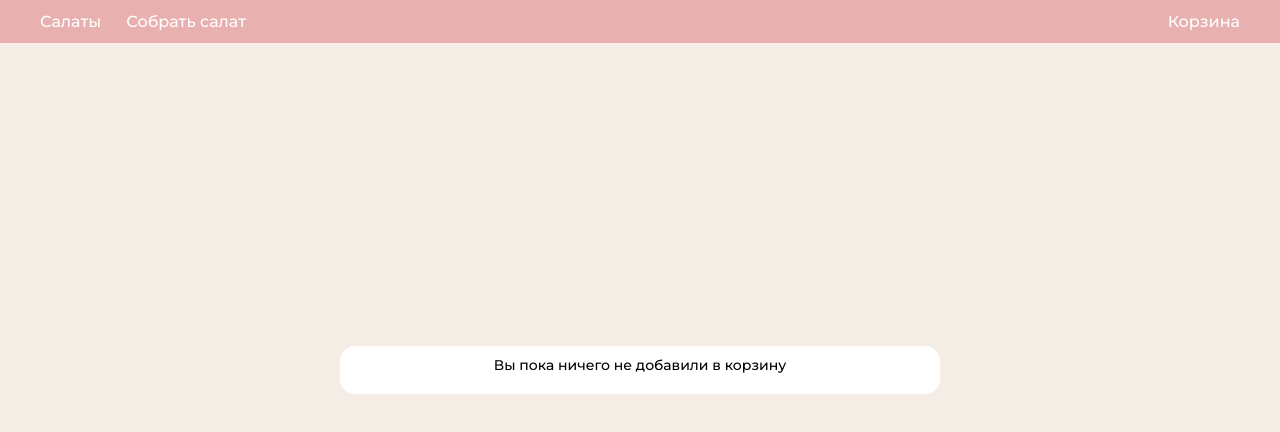
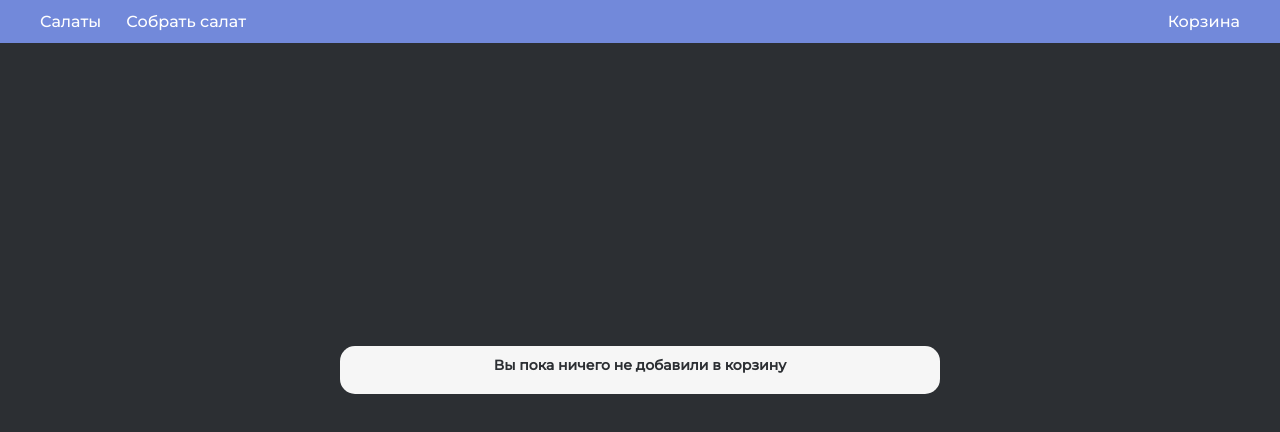
Before and after one commit to aralon2843/abk-test-task, a React (Create React App) app: page /order in a window 1280 px wide. Shown: the top 432 px of the page. Built offline with nearby package versions, Linux system fonts and the light colour scheme.

Commit message:
feat: redesign

```diff
--- a/src/components/Create/Create.tsx
+++ b/src/components/Create/Create.tsx
@@ -6,7 +6,6 @@ import { addOrder } from '../../store/order/actions';
 import { RootState } from '../../store/store';
 import { Container, Content } from '../App/App.styles';
 import CreatedSalad from '../CreatedSalad/CreatedSalad';
-import { FlexContainer } from '../App/App.styles';
 import Header from '../Header/Header';
 import Loader from '../Loader/Loader';
 import Molecules from '../Molecules/Molecules';
--- a/src/components/Header/Header.styles.ts
+++ b/src/components/Header/Header.styles.ts
@@ -7,7 +7,7 @@ export const HeaderWrapper = styled.header`
   left: 0;
   width: 100%;
   z-index: 10;
-  background-color: ${({ theme }) => theme.colors.pink};
+  background-color: ${({ theme }) => theme.colors.blue};
 `;
 
 export const HeaderInner = styled.div`
@@ -21,7 +21,6 @@ export const Menu = styled.ul`
   align-items: center;
   justify-content: space-between;
   color: ${({ theme }) => theme.colors.white};
-  font-weight: 500;
   font-size: 16px;
 
   @media (max-width: 768px) {
@@ -34,7 +33,7 @@ export const MenuItem = styled.li`
   cursor: pointer;
   transition: 0.3s ease all;
   &:hover {
-    color: ${({ theme }) => theme.colors.coral};
+    color: ${({ theme }) => theme.colors.dark};
   }
   &:last-child {
     margin-right: 0;
--- a/src/components/Loader/Loader.styles.css
+++ b/src/components/Loader/Loader.styles.css
@@ -11,7 +11,6 @@
   position: relative;
   width: 55px;
   height: 55px;
-  /* margin-top: 15px; */
 }
 .lds-roller div {
   animation: lds-roller 1.2s cubic-bezier(0.5, 0, 0.5, 1) infinite;
@@ -24,7 +23,7 @@
   width: 4px;
   height: 4px;
   border-radius: 50%;
-  background: #c26522;
+  background: #7289da;
   margin: -4px 0 0 -4px;
 }
 .lds-roller div:nth-child(1) {
--- a/src/components/Molecules/Molecules.styles.ts
+++ b/src/components/Molecules/Molecules.styles.ts
@@ -11,7 +11,8 @@ export const MoleculesWrapper = styled.div`
 
 export const MoleculeWrapper = styled.div`
   flex: 0 1 170px;
-  background-color: ${({ theme }) => theme.colors.white};
+  background-color: ${({ theme }) => theme.colors.light};
+  color: ${({ theme }) => theme.colors.dark};
   border-radius: 10px;
   display: flex;
   flex-direction: column;
@@ -35,7 +36,6 @@ export const Image = styled.img`
 export const Title = styled.h2`
   flex: 1 1 auto;
   font-size: 14px;
-  font-weight: 500;
   text-align: center;
   margin-bottom: 10px;
   @media (max-width: 768px) {
@@ -44,7 +44,6 @@ export const Title = styled.h2`
 `;
 export const Quantity = styled.p`
   flex: 1 1 auto;
-  font-weight: 500;
   font-size: 18px;
   margin-bottom: 10px;
   @media (max-width: 768px) {
@@ -55,7 +54,6 @@ export const Price = styled.div`
   flex: 1 1 auto;
   padding: 5px 10px;
   border-radius: 10px;
-  font-weight: 500;
   margin-bottom: 10px;
   text-align: center;
   @media (max-width: 768px) {
@@ -70,16 +68,17 @@ export const Button = styled.button`
   outline: none;
   border: none;
   padding: 5px 5px;
-  background-color: ${({ theme }) => theme.colors.light};
+  background-color: ${({ theme }) => theme.colors.blue};
+  color: ${({ theme }) => theme.colors.light};
   border-radius: 10px;
   cursor: pointer;
   height: 30px;
   width: 150px;
-  font-weight: 500;
-  transition: 0.3s ease background-color;
+  transition: 0.3s ease all;
   margin: 0 auto;
   flex: 0 0 auto;
   &:not([disabled]):hover {
-    background-color: ${({ theme }) => theme.colors.pink};
+    background-color: ${({ theme }) => theme.colors.dark};
+    color: ${({ theme }) => theme.colors.white};
   }
 `;
--- a/src/components/Order/Order.styles.ts
+++ b/src/components/Order/Order.styles.ts
@@ -11,7 +11,8 @@ export const OrderWrapper = styled.div`
 export const OrderInner = styled.div`
   padding: 10px;
   border-radius: 15px;
-  background-color: ${({ theme }) => theme.colors.white};
+  background-color: ${({ theme }) => theme.colors.light};
+  color: ${({ theme }) => theme.colors.dark};
   height: 100%;
   width: 600px;
   display: flex;
--- a/src/components/Salads/Salads.styles.ts
+++ b/src/components/Salads/Salads.styles.ts
@@ -31,10 +31,11 @@ export const SaladWrapper = styled.div`
   display: flex;
   flex-direction: column;
   align-items: center;
-  background-color: ${({ theme }) => theme.colors.white};
+  background-color: ${({ theme }) => theme.colors.light};
   border-radius: 15px;
   padding-bottom: 15px;
   overflow: hidden;
+  color: ${({ theme }) => theme.colors.dark};
   &:last-child {
     margin-right: 0;
   }
--- a/src/components/Salads/Salads.tsx
+++ b/src/components/Salads/Salads.tsx
@@ -19,16 +19,12 @@ import {
   SaladWrapper,
 } from './Salads.styles';
 const Salads: React.FC = (): JSX.Element => {
-  const dispatch = useDispatch();
-
   const { salads, status, error } = useSelector(
     (state: RootState) => state.salads
   );
   const { orderSalad } = useSelector((state: RootState) => state.order);
 
-  useEffect(() => {
-    !salads && dispatch(fetchSaladsThunk());
-  }, [dispatch]);
+  const dispatch = useDispatch();
 
   const onAddButtonClick = (salad: ISalad): void => {
     dispatch(addOrder(salad));
@@ -36,6 +32,11 @@ const Salads: React.FC = (): JSX.Element => {
   const onDeleteButtonClick = (): void => {
     dispatch(deleteOrder());
   };
+
+  useEffect(() => {
+    !salads && dispatch(fetchSaladsThunk());
+  }, []);
+
   return (
     <>
       {error && <Title>{error}</Title>}
--- a/src/styles/globalStyles.ts
+++ b/src/styles/globalStyles.ts
@@ -10,8 +10,8 @@ const GlobalStyles = createGlobalStyle<{ theme: ThemeType }>`
   body {
     font-family: 'Montserrat', sans-serif;
     font-size: 14px;
-    font-weight: 400;
-    background-color: ${({ theme }) => theme.colors.light};
+    font-weight: 500;
+    background-color: ${({ theme }) => theme.colors.dark};
   }
   ul {
     list-style: none;
--- a/src/styles/theme.ts
+++ b/src/styles/theme.ts
@@ -2,12 +2,9 @@ const theme = {
   colors: {
     white: '#ffffff',
     black: '#000000',
-
-    light: '#F4EDE5',
-    green: '#BCC99B',
-    pink: '#E8B0AF',
-    coral: '#E2686B',
-    orange: '#C26522',
+    light: '#F6F6F6',
+    blue: '#7289DA',
+    dark: '#2C2F33',
   },
 };
 
```
